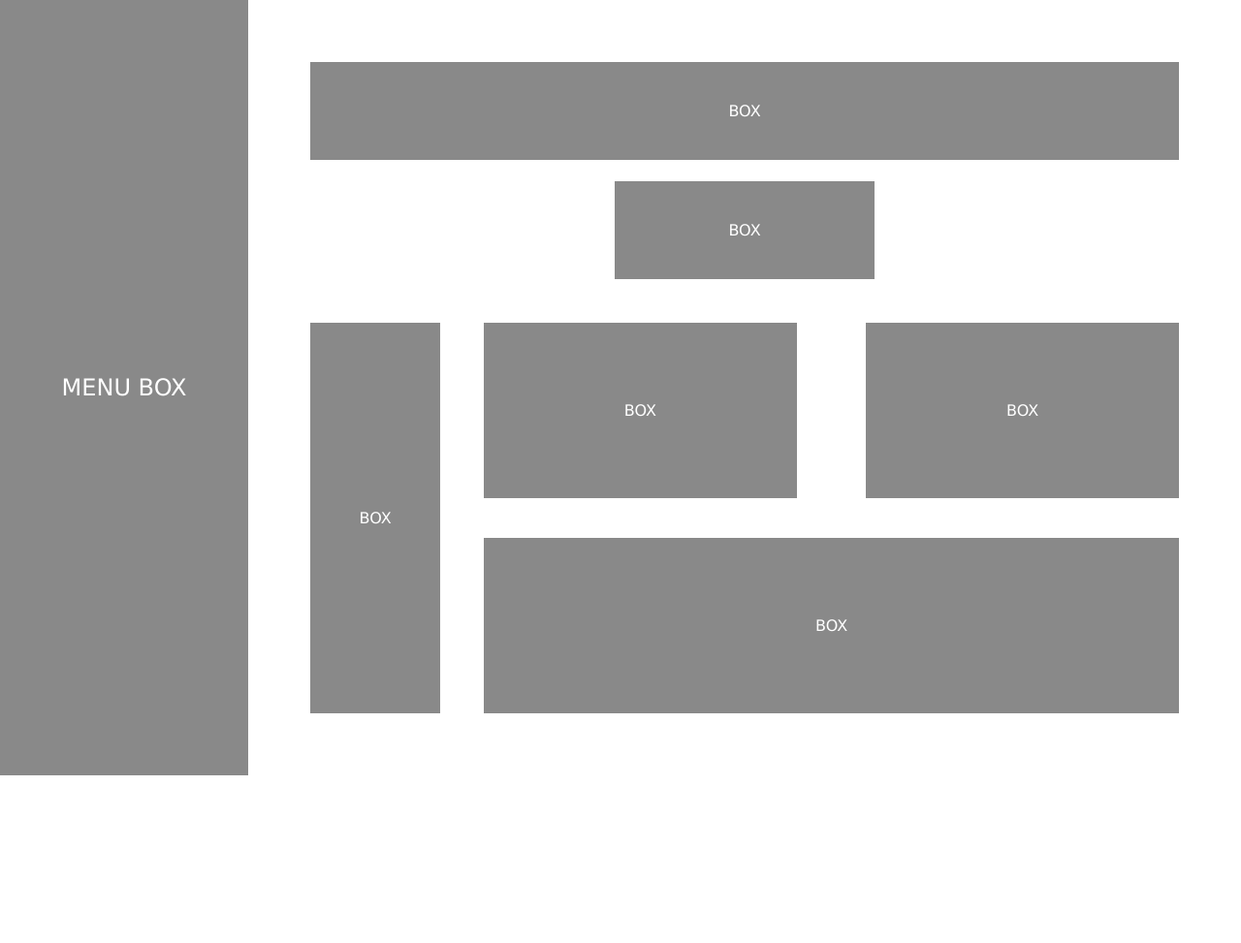
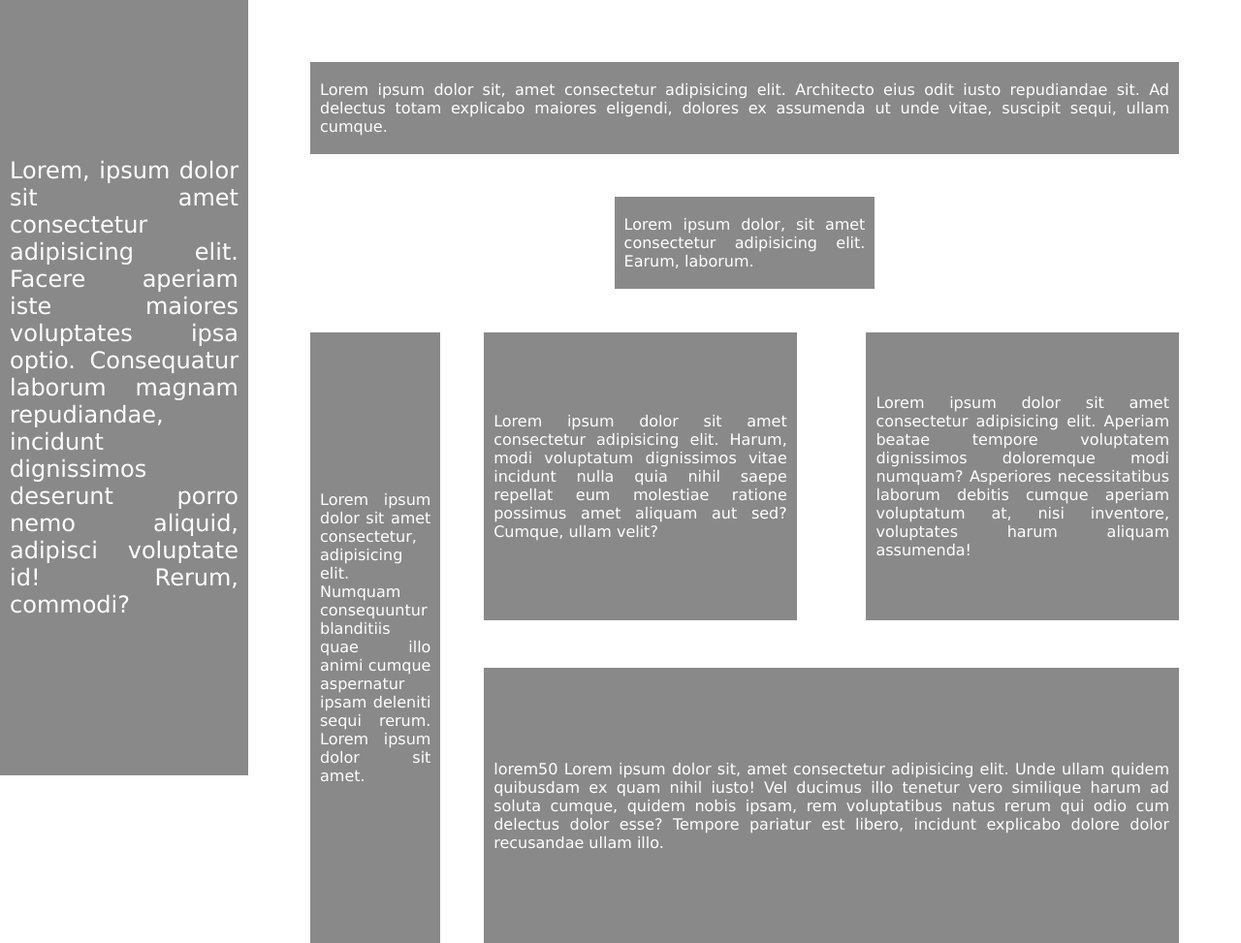
Before and after one commit to domaradzki/task-frontend, a website: page src/index.html in a window 1280 px wide. Shown: the whole page at 97% size. Before the commit the page ends 800 px from the top, so only its background shows below. Drawn offline with Linux system fonts and the light colour scheme.

Commit message:
added text to the boxes and padding, also add fixed position to the menu box

```diff
--- a/src/index.html
+++ b/src/index.html
@@ -8,20 +8,20 @@
     <title>Frontend html file</title>
   </head>
   <body>
-    <header class="box box__menu">MENU BOX</header>
+    <header class="box box__menu">Lorem, ipsum dolor sit amet consectetur adipisicing elit. Facere aperiam iste maiores voluptates ipsa optio. Consequatur laborum magnam repudiandae, incidunt dignissimos deserunt porro nemo aliquid, adipisci voluptate id! Rerum, commodi?</header>
     <main>
       <div class="box box__top">
-        BOX
+        Lorem ipsum dolor sit, amet consectetur adipisicing elit. Architecto eius odit iusto repudiandae sit. Ad delectus totam explicabo maiores eligendi, dolores ex assumenda ut unde vitae, suscipit sequi, ullam cumque.
       </div>
       <div class="box top__middle">
-        BOX
+        Lorem ipsum dolor, sit amet consectetur adipisicing elit. Earum, laborum.
       </div>
       <div class="container">
-        <div class="box box__left">BOX</div>
+        <div class="box box__left">Lorem ipsum dolor sit amet consectetur, adipisicing elit. Numquam consequuntur blanditiis quae illo animi cumque aspernatur ipsam deleniti sequi rerum. Lorem ipsum dolor sit amet.</div>
         <div class="box__right">
-          <div class="box box__middle">BOX</div>
-          <div class="box box__middle">BOX</div>
-          <div class="box box__bottom">BOX</div>
+          <div class="box box__middle">Lorem ipsum dolor sit amet consectetur adipisicing elit. Harum, modi voluptatum dignissimos vitae incidunt nulla quia nihil saepe repellat eum molestiae ratione possimus amet aliquam aut sed? Cumque, ullam velit?</div>
+          <div class="box box__middle">Lorem ipsum dolor sit amet consectetur adipisicing elit. Aperiam beatae tempore voluptatem dignissimos doloremque modi numquam? Asperiores necessitatibus laborum debitis cumque aperiam voluptatum at, nisi inventore, voluptates harum aliquam assumenda!</div>
+          <div class="box box__bottom">lorem50 Lorem ipsum dolor sit, amet consectetur adipisicing elit. Unde ullam quidem quibusdam ex quam nihil iusto! Vel ducimus illo tenetur vero similique harum ad soluta cumque, quidem nobis ipsam, rem voluptatibus natus rerum qui odio cum delectus dolor esse? Tempore pariatur est libero, incidunt explicabo dolore dolor recusandae ullam illo.</div>
         </div>
       </div>
     </main>
--- a/src/scss/style.scss
+++ b/src/scss/style.scss
@@ -10,6 +10,8 @@
   align-items: center;
   background: #898989;
   color: #fff;
+  padding: 10px;
+  text-align: justify;
 }
 body {
   display: flex;
@@ -23,20 +25,24 @@ body {
   justify-content: center;
   align-items: center;
   font-size: 1.5rem;
+  position: fixed;
 }
 main {
   width: 80%;
   display: flex;
   flex-wrap: wrap;
   justify-content: center;
+  position: relative;
   padding: 5%;
+  left:20%;
 }
 .box__top {
   display: flex;
   justify-content: center;
   align-items: center;
   width: 100%;
-  height: 15%;
+  min-height: 15%;
+  margin-bottom:5%;
 }
 .top__middle {
   display: flex;
@@ -44,31 +50,39 @@ main {
   justify-content: center;
   align-items: center;
   width: 100%;
-  height: 15%;
+  min-height: 15%;
+  margin-bottom:5%;
 }
 .container {
   display: flex;
   align-self: flex-end;
   width: 100%;
-  height: 60%;
+  min-height: 60%;
+  height: 100%;
+  margin-bottom:5%;
   .box__left {
     flex-basis: 15%;
     margin-right: 5%;
+    align-self: stretch;
+    height: 100%;
   }
   .box__right {
     display: flex;
     flex-wrap: wrap;
     flex-basis: 80%;
     justify-content: space-between;
+    height: 100%;
     .box__middle {
       flex-basis: 45%;
       width: 50%;
-      height: 45%;
+      min-height: 45%;
+      margin-bottom:5%;
     }
     .box__bottom {
       width: 100%;
-      height: 45%;
+      min-height: 45%;
       align-self: flex-end;
+
     }
   }
 }
```
Also changed, not shown: src/css/style.css.
